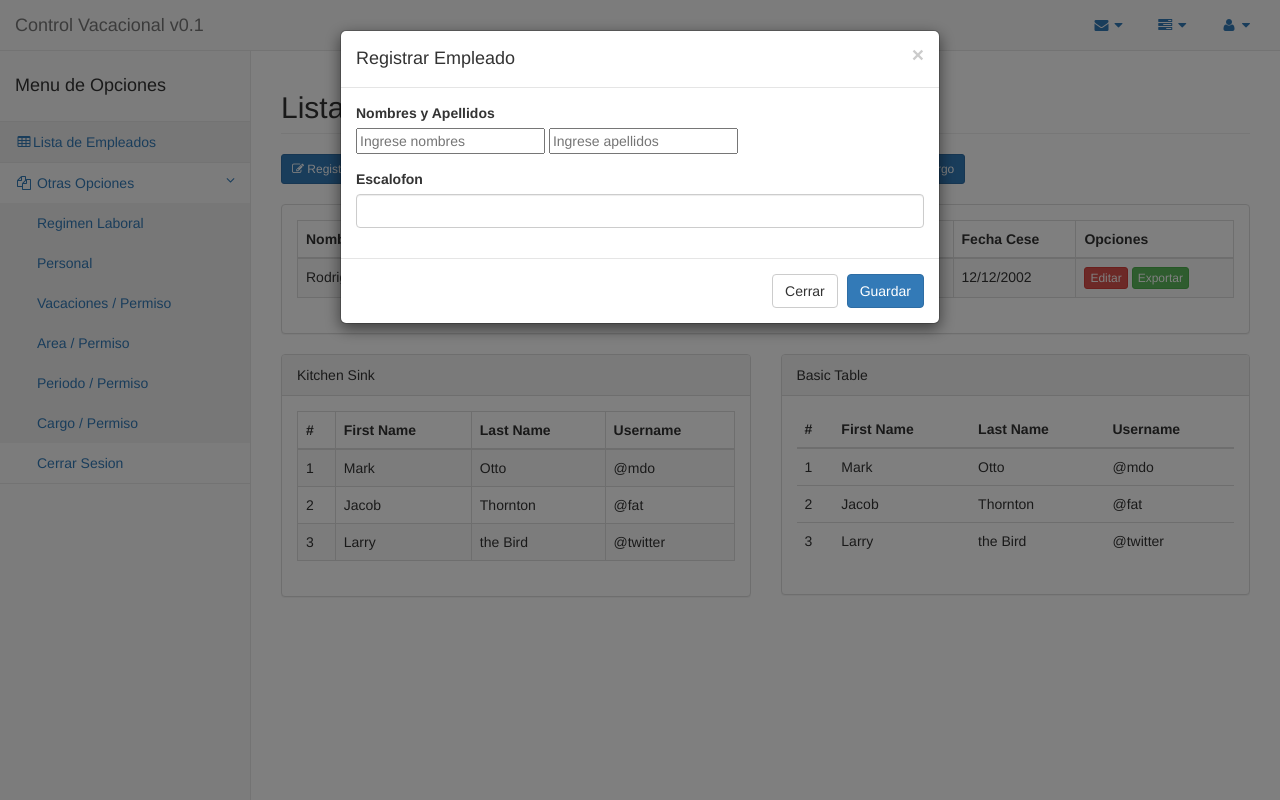
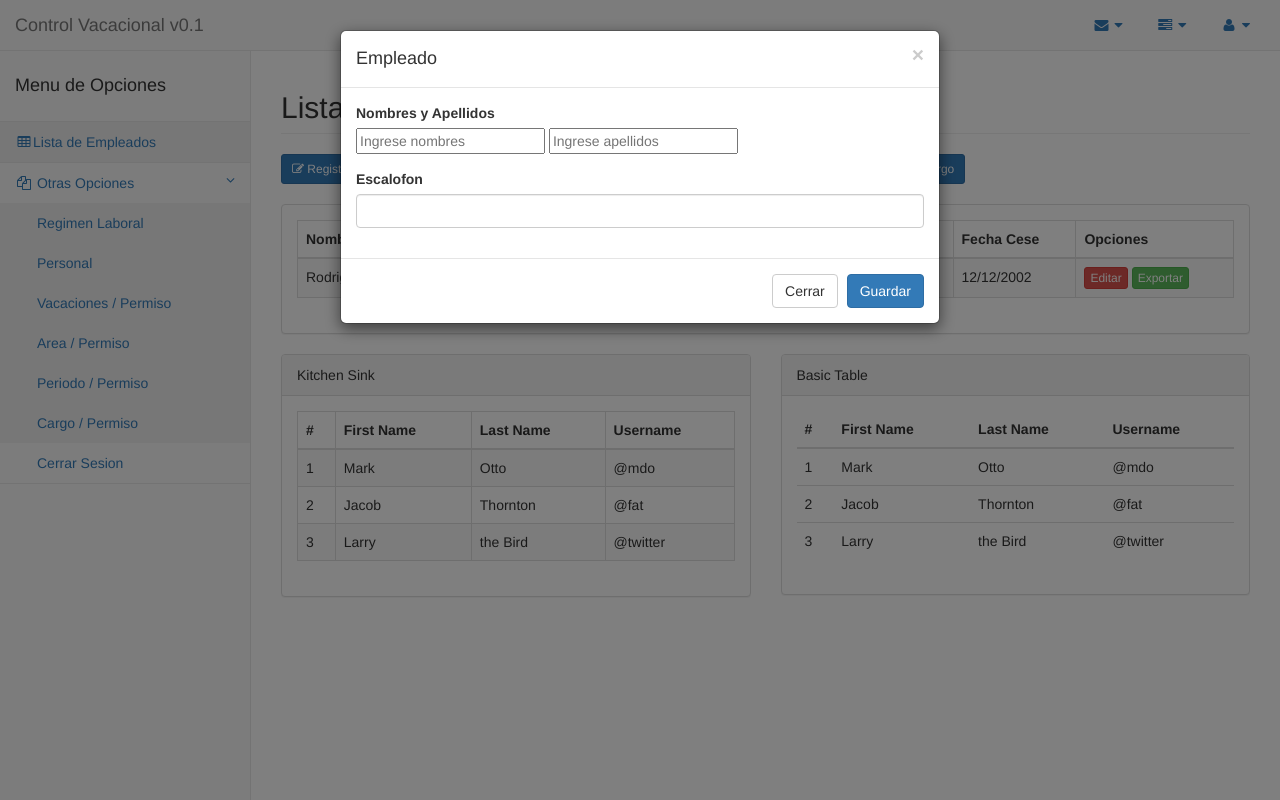
Before and after one commit to jsabbath/2fc2e4deb64b6a7dffcfb7df0d272ab06083bb841b384041130952a94b0360a9, a PHP site: page /pages/tables.php in a window 1280 px wide, after a click on "Personal". Run offline with PHP 8.4, Linux system fonts and the light colour scheme.

Commit message:
cambos modal
mosal

```diff
--- a/pages/tables.php
+++ b/pages/tables.php
@@ -131,7 +131,7 @@
                                 <div class="modal-content">
                                     <div class="modal-header">
                                         <button type="button" class="close" data-dismiss="modal" aria-hidden="true">×</button>
-                                        <h4 class="modal-title" id="myModalLabel">Registrar Empleado</h4>
+                                        <h4 class="modal-title" id="myModalLabel">Empleado</h4>
                                     </div>
                                     <div class="modal-body">
                                         <form role="form">
@@ -241,7 +241,7 @@
                                 <div class="modal-content">
                                     <div class="modal-header">
                                         <button type="button" class="close" data-dismiss="modal" aria-hidden="true">×</button>
-                                        <h4 class="modal-title" id="myModalLabel">Registrar Area</h4>
+                                        <h4 class="modal-title" id="myModalLabel">Area</h4>
                                     </div>
                                     <div class="modal-body">
                                         <form>
@@ -307,7 +307,7 @@
                                 <div class="modal-content">
                                     <div class="modal-header">
                                         <button type="button" class="close" data-dismiss="modal" aria-hidden="true">×</button>
-                                        <h4 class="modal-title" id="myModalLabel">Registrar Periodo</h4>
+                                        <h4 class="modal-title" id="myModalLabel">Periodo</h4>
                                     </div>
                                     <div class="modal-body">
                                         <form>
```
